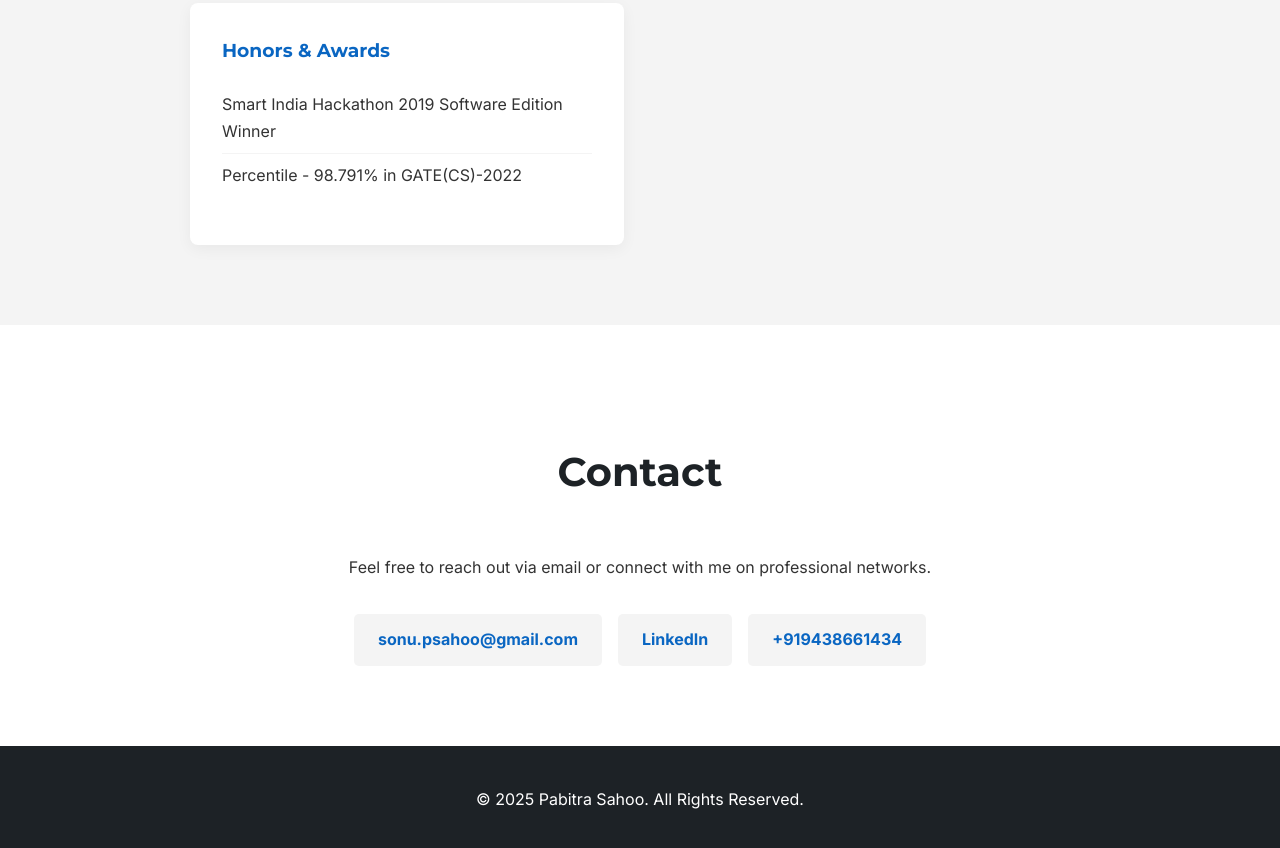
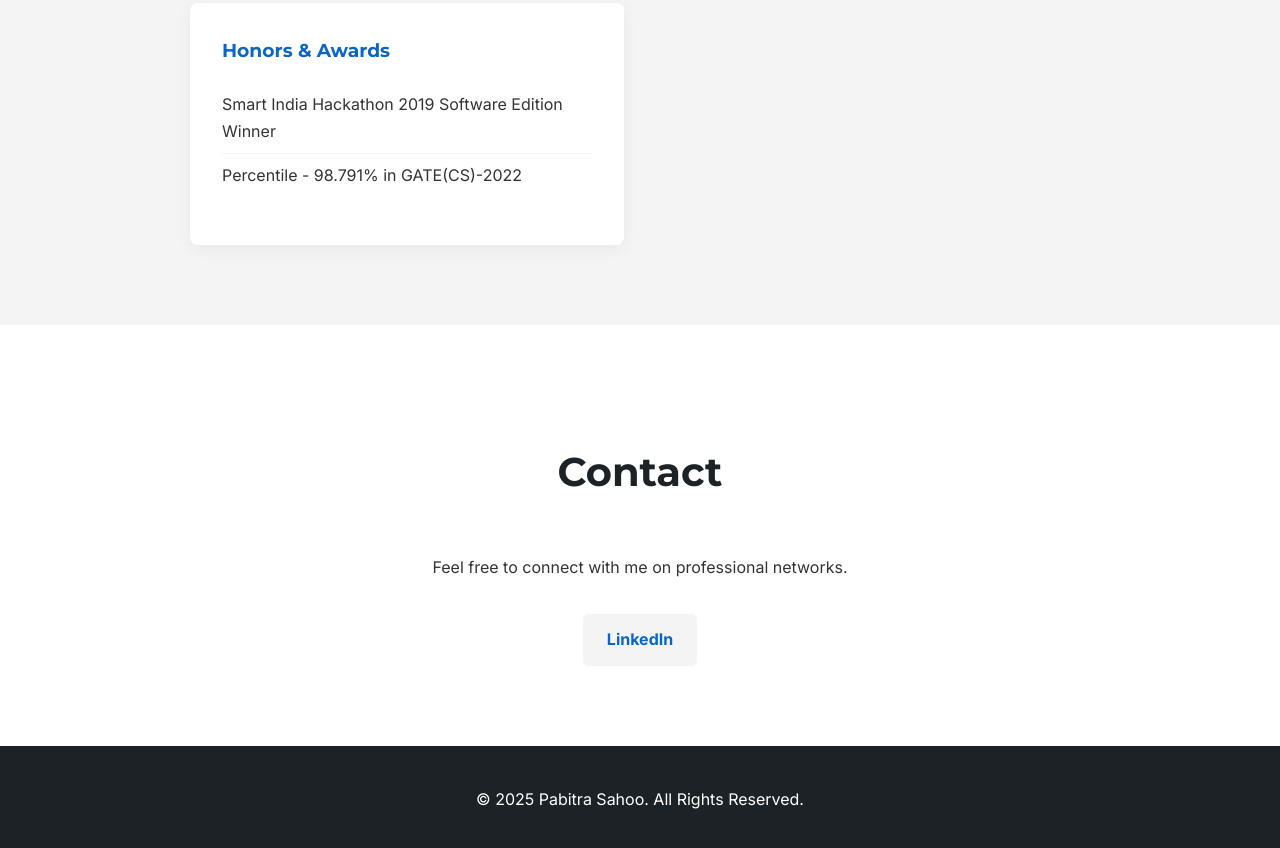
Before and after one commit to PabitraSahoo/PabitraSahoo.github.io, a plain HTML site: page index.html in a window 1280 px wide. Shown: the part 4129-4977 px from the top of the page. Drawn offline with Linux system fonts and the light colour scheme.

Commit message:
Update index.html

```diff
--- a/index.html
+++ b/index.html
@@ -158,11 +158,9 @@
         <section id="contact" class="contact">
             <div class="container">
                 <h2>Contact</h2>
-                <p>Feel free to reach out via email or connect with me on professional networks.</p>
+                <p>Feel free to connect with me on professional networks.</p>
                 <div class="contact-links">
-                    <a href="mailto:sonu.psahoo@gmail.com" class="contact-button">sonu.psahoo@gmail.com</a>
                     <a href="https://www.linkedin.com/in/pabitra-sahoo" target="_blank" class="contact-button">LinkedIn</a>
-                    <a href="tel:+919438661434" class="contact-button">+919438661434</a>
                 </div>
             </div>
         </section>
```
